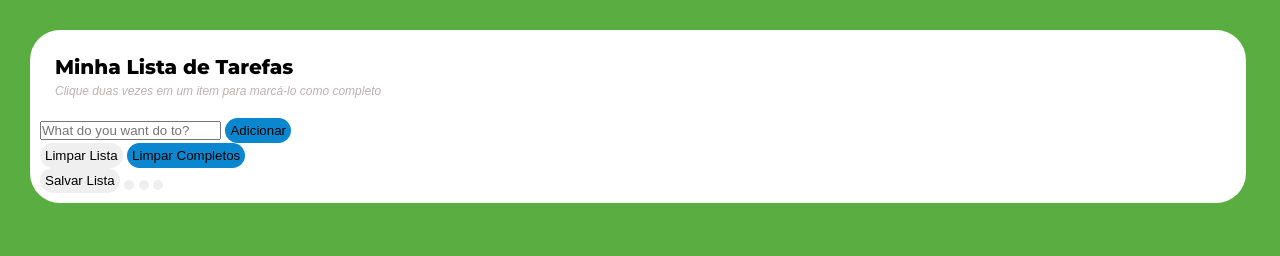
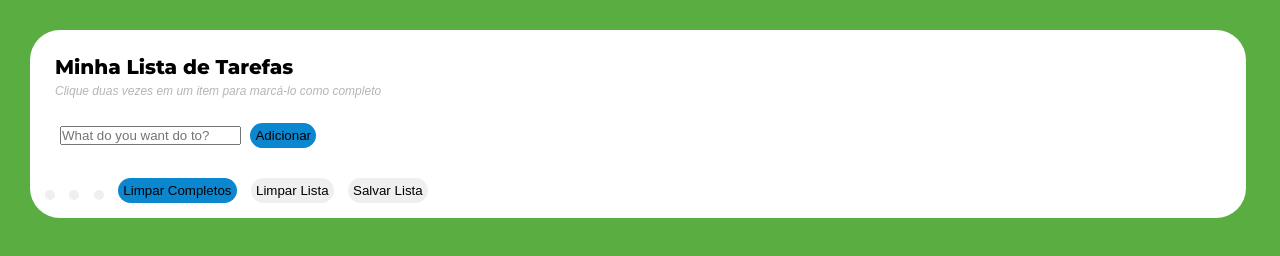
Before and after one commit to tryber/sd-08-project-todo-list, a plain HTML site: page index.html in a window 1280 px wide. Drawn offline with Linux system fonts and the light colour scheme.

Commit message:
Iniciando js

```diff
--- a/index.html
+++ b/index.html
@@ -10,23 +10,25 @@
 	</head>
 	<body>
 		<div class="container">
-			<header id="title">
+			<header class="title" id="title">
 				Minha Lista de Tarefas
 			</header>
-			<p id="funcionamento">Clique duas vezes em um item para marcá-lo como completo</p>
+			<p class="funcionamento" id="funcionamento">Clique duas vezes em um item para marcá-lo como completo</p>
 
-			<input type="text" id="texto-tarefa" placeholder="What do you want do to?"></input>
-			<button id="criar-tarefa">Adicionar</button>
+			<section class="inputAdd">
+				<input type="text" class="texto-tarefa" id="texto-tarefa" placeholder="What do you want do to?"></input>
+				<button class="criar-tarefa" id="criar-tarefa">Adicionar</button>
+			</section>
 
 			<ol id="lista-tarefas"></ol>
-			<button id="apaga-tudo">Limpar Lista</button>
-			<button id="remover-finalizados">Limpar Completos</button>
 
-			<section class="bonus">
-				<button id="salvar-tarefas">Salvar Lista</button>
-				<button id="mover-cima"></button>
-				<button id="mover-baixo"></button>
-				<button id="remover-selecionado"></button>
+			<section class="botoes">
+				<button class="remover-selecionado" id="remover-selecionado"></button>
+				<button class="mover-cima" id="mover-cima"></button>
+				<button class="mover-baixo" id="mover-baixo"></button>
+				<button class="remover-finalizados" id="remover-finalizados">Limpar Completos</button>
+				<button class="apaga-tudo" id="apaga-tudo">Limpar Lista</button>
+				<button class="salvar-tarefas" id="salvar-tarefas">Salvar Lista</button>
 			</section>
 		</div>
 		<script src="script.js"></script>
--- a/script.js
+++ b/script.js
@@ -0,0 +1,2 @@
+const container = document.querySelector('.container');
+let inputAdd = document.querySelector('.inputAdd')
--- a/style.css
+++ b/style.css
@@ -15,6 +15,7 @@ button {
     padding: 5px;
     border-width: 0;
     cursor: pointer;
+    margin: 5px;
 }
 
 .container {
@@ -25,24 +26,28 @@ button {
     width: 95%;
 }
 
-#title {
+.inputAdd {
+    margin: 20px 20px 20px 20px;
+}
+
+.title {
     font-weight: bold;
     font-size: 20px;
     margin: 15px 15px 0px 15px;
     font-family: 'Montserrat', sans-serif;
 }
 
-#funcionamento {
+.funcionamento {
     font-size: 12px;
     font-style: italic;
     color: #b9b4b4;
     margin: 5px 15px 20px 15px;
 }
 
-#criar-tarefa, #remover-finalizados {
+.criar-tarefa, .remover-finalizados {
     background-color: #0B87CF;
 }
 
-#criar-tarefa:hover, #remover-finalizados:hover {
+.criar-tarefa:hover, .remover-finalizados:hover {
     background-color: #39A2D9;
 }
```
